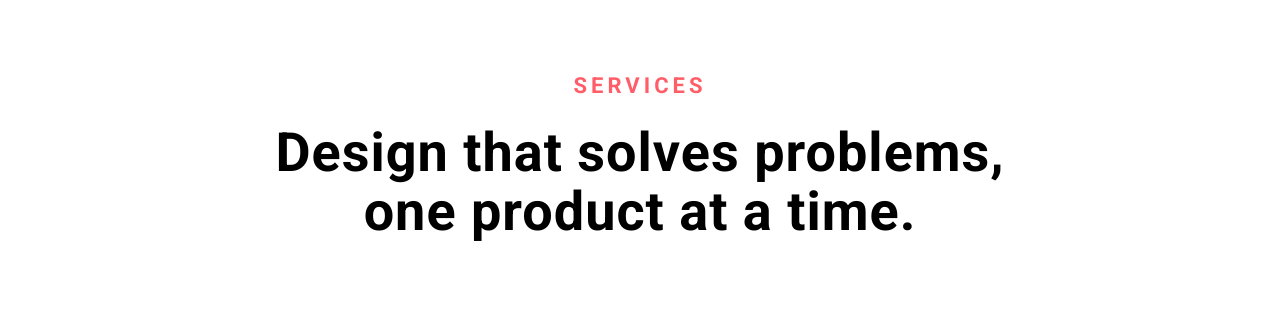
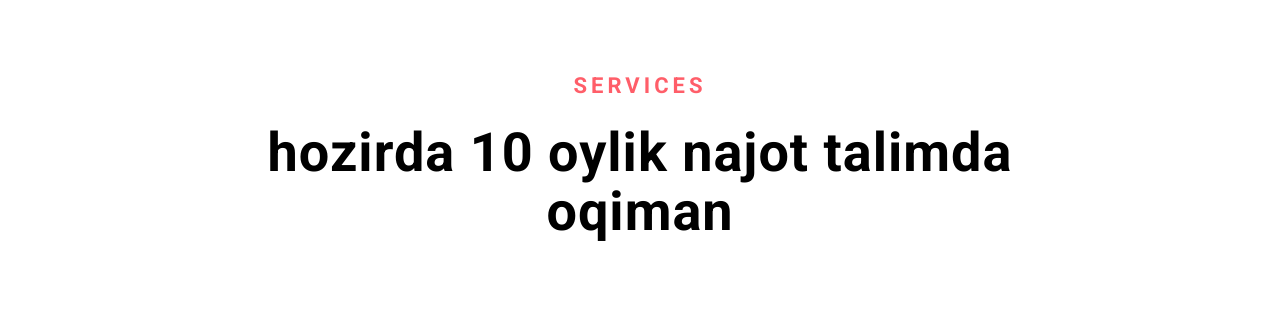
Before and after one commit to fullstack-left/3-amaliyot, a plain HTML site: page pages/jamoladdin.html in a window 1280 px wide. Shown: the part 860-1194 px from the top of the page. Drawn offline with Linux system fonts and the light colour scheme.

Commit message:
yozuvlar ozgardi

```diff
--- a/pages/jamoladdin.html
+++ b/pages/jamoladdin.html
@@ -71,7 +71,7 @@
     <section class="services" id="services">
         <div class="container">
             <h2 class="service-name">Services</h2>
-            <h2 class="service-title">Design that solves problems, one product at a time.</h2>
+            <h2 class="service-title">hozirda 10 oylik najot talimda oqiman</h2>
             <div class="services-items">
                 <div class="services-item">
                     <img src="../images/s1.svg" alt="s1">
```
